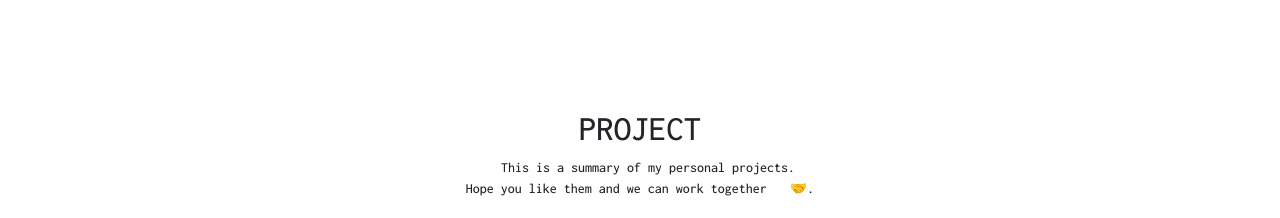
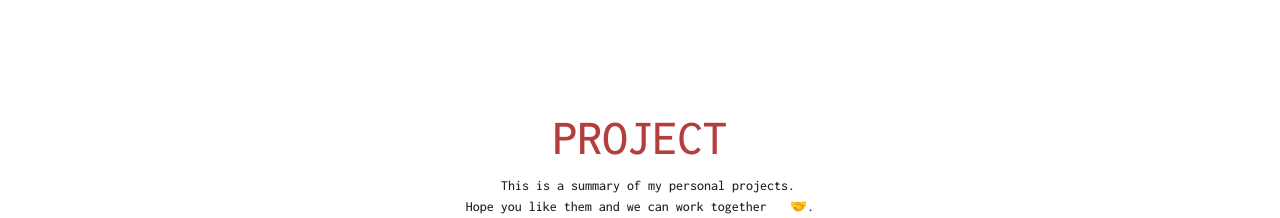
Before and after one commit to emicasso/CEdev-Portfolio, a React (Create React App) app: page / in a window 1280 px wide. Shown: the part 860-1078 px from the top of the page. Built offline with nearby package versions, Linux system fonts and the light colour scheme.

Commit message:
Section Card

```diff
--- a/src/components/Cards.css
+++ b/src/components/Cards.css
@@ -5,3 +5,9 @@
   width: 90%;
   margin: 0 auto;
 }
+
+.project-title h1 {
+  color: rgb(180, 61, 61);
+  font-weight: 500;
+  font-size: 50px;
+}
--- a/src/components/Cards.js
+++ b/src/components/Cards.js
@@ -77,7 +77,7 @@ function Cards() {
   return (
     <div className="container-fluid cards__container align-items-center py-5" data-aos="fade-up">
       <div className="container">
-        <div className="row align-items-center justify-content-center text-center pt-5">
+        <div className="row align-items-center justify-content-center text-center pt-5 project-title">
           <h1>PROJECT</h1>
           <span>This is a summary of my personal projects.</span>
           <p>
```
